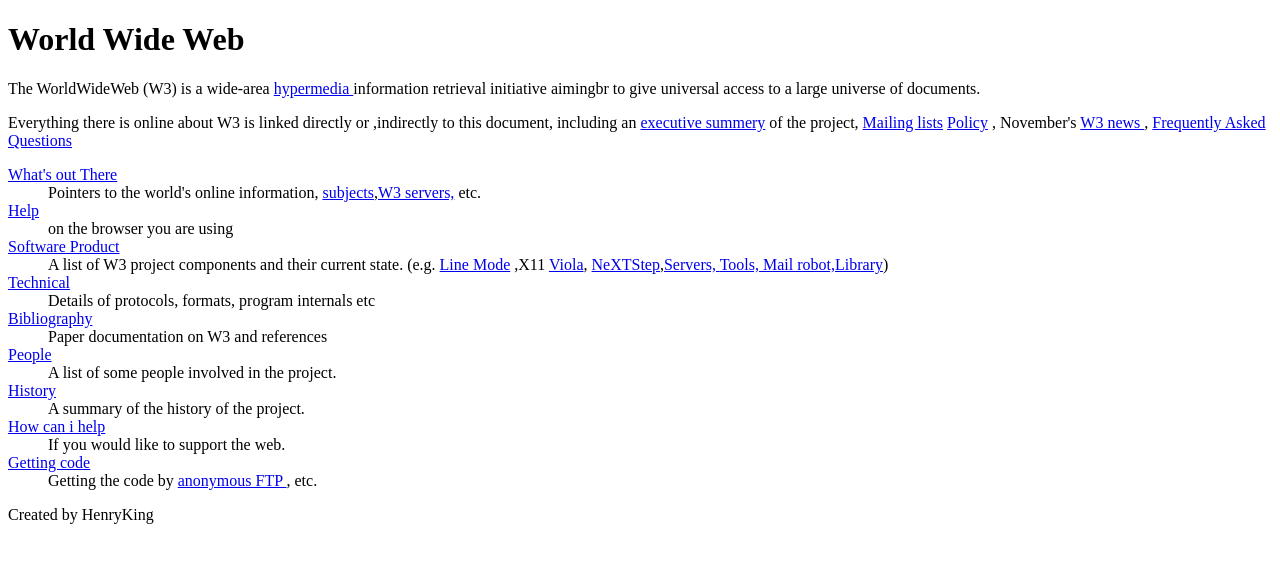
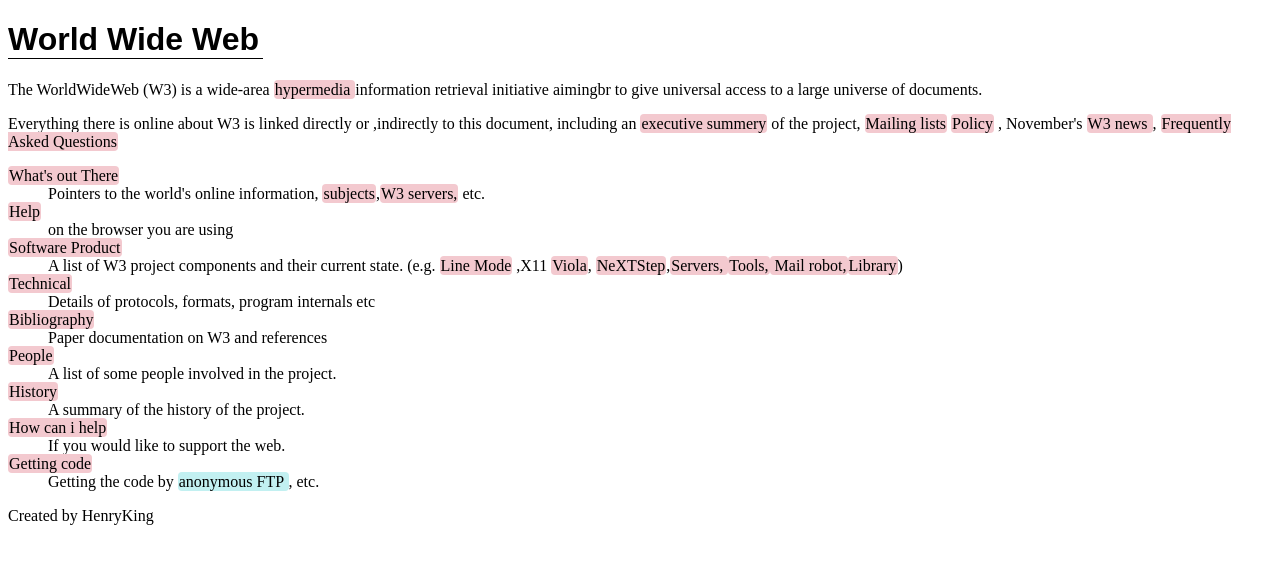
Before and after one commit to henryking77/world-wide-web, a plain HTML site: page index.html in a window 1280 px wide. Drawn offline with Linux system fonts and the light colour scheme; a web font is replaced by a local one.

Commit message:
Added new files

```diff
--- a/index.html
+++ b/index.html
@@ -5,11 +5,13 @@
     <meta http-equiv="X-UA-Compatible" content="IE=edge">
     <meta name="viewport" content="width=device-width, initial-scale=1.0">
     <title>WORLD WIDE/ WEB</title>
+    <link rel="stylesheet" href="style.css">
+    <link rel="preconnect" href="https://fonts.googleapis.com">
+    <link rel="preconnect" href="https://fonts.gstatic.com" crossorigin>
+    <link href="https://fonts.googleapis.com/css2?family=Zen+Kaku+Gothic+Antique:wght@300;400&family=Zen+Kurenaido&display=swap" rel="stylesheet">
 </head>
 <body>
-    <h1>
-        World Wide Web
-    </h1>
+    <h1 id="first"><b>  World Wide Web</b> </h1>
     <p>
         The WorldWideWeb (W3) is a wide-area <a href="http://info.cern.ch/hypertext/WWW/WhatIs.html"> hypermedia </a>
         information retrieval initiative aimingbr to give universal access to a
@@ -41,7 +43,7 @@
                       <dt><a href="http://info.cern.ch/hypertext/WWW/Helping.html">How can i help</a></dt>
                       <dd>If you would like to support the web.</dd>
                       <dt><a href="http://info.cern.ch/hypertext/README.html">Getting code</a></dt>
-                      <dd>Getting the code by <a href="http://info.cern.ch/hypertext/WWW/LineMode/Defaults/Distribution.html">anonymous FTP </a>, etc.</dd>
+                      <dd>Getting the code by <a class="first" href="http://info.cern.ch/hypertext/WWW/LineMode/Defaults/Distribution.html">anonymous FTP </a>, etc.</dd>
             </dl>
 
         <p>
--- /dev/null
+++ b/style.css
@@ -0,0 +1,27 @@
+h1{
+    font-family: 'Zen Kaku Gothic Antique', sans-serif;
+}
+a {
+    text-decoration: none;
+    color :black
+}
+a {
+    border: 1px transparent;
+    background-color: rgb(243, 201, 207);
+    padding: 1px;
+    border-radius: 4px;
+}
+a:hover{
+    background-color: rgb(243, 166, 177);
+}
+h1{
+    border-bottom: 1px solid black;
+    max-width: 255px;
+
+}
+.first:hover{
+    background-color: rgb(96, 228, 233);
+}
+.first{
+    background-color: rgb(194, 240, 241);
+}
```
